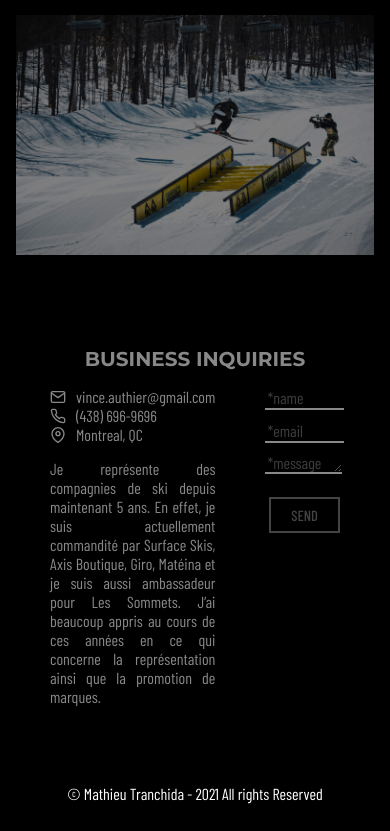
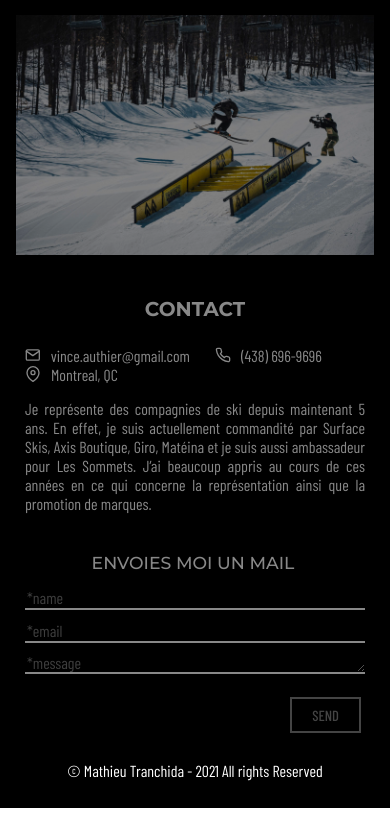
Before and after one commit to mathieutranchida/vincent-authier-website, a React (Create React App) app: page / in a window 390 px wide. Shown: the part 3094-3925 px from the top of the page. After the commit the page ends 3902 px from the top, so only its background shows below. Built offline with nearby package versions, Linux system fonts and the light colour scheme; a web font is replaced by a local one.

Commit message:
responsive contact me section

```diff
--- a/src/components/ContactMe.js
+++ b/src/components/ContactMe.js
@@ -40,9 +40,10 @@ const Homepage = () => {
   return (
     <>
       <Wrapper>
-        <H1>Business Inquiries</H1>
+        <H1>Contact</H1>
         <Main>
           <Contact>
+            <ContactMain>
               <ContactDiv>
                 <FiMail />
                 <ContactInfo>vince.authier@gmail.com</ContactInfo>
@@ -55,6 +56,7 @@ const Homepage = () => {
                 <FiMapPin />
                 <ContactInfo>Montreal, QC</ContactInfo>
               </ContactDiv>
+            </ContactMain>
             <ContactDescription>
               Je représente des compagnies de ski depuis maintenant 5 ans. En
               effet, je suis actuellement commandité par Surface Skis, Axis
@@ -64,6 +66,7 @@ const Homepage = () => {
             </ContactDescription>
           </Contact>
           <EmailJs>
+            <H2>Envoies moi un mail</H2>
             <Form className="contact-form" onSubmit={sendEmail}>
               <Input type="hidden" name="contact_number" />
               <Div>
@@ -133,6 +136,15 @@ const Wrapper = styled.div`
   align-items: center;
   flex-direction: column;
   padding: 50px;
+  @media (max-width: 700px) {
+    padding: 0px 50px;
+  }
+  @media (max-width: 650px) {
+    padding: 0px 40px;
+  }
+  @media (max-width: 500px) {
+    padding: 0px 25px;
+  }
 `;
 
 const H1 = styled.h2`
@@ -140,6 +152,21 @@ const H1 = styled.h2`
   font-weight: 700;
   font-family: "Montserrat", sans-serif;
   font-size: 15pt;
+  text-align: center;
+  @media (max-width: 700px) {
+    margin-bottom: 0px;
+  }
+`;
+
+const H2 = styled.h2`
+  @media (min-width: 701px) {
+    display: none;
+  }
+  text-transform: uppercase;
+  font-weight: 500;
+  font-family: "Montserrat", sans-serif;
+  font-size: 13pt;
+  text-align: center;
 `;
 
 const Main = styled.div`
@@ -147,11 +174,36 @@ const Main = styled.div`
   justify-content: center;
   width: 100%;
   max-width: 1000px;
+  @media (max-width: 700px) {
+    flex-direction: column;
+  }
 `;
 
 const Contact = styled.div`
   width: 350px;
   margin-right: 50px;
+  @media (max-width: 700px) {
+    width: 100%;
+    margin: 25px 0px;
+  }
+`;
+
+const ContactMain = styled.div`
+  @media (max-width: 700px) {
+    display: grid;
+    grid-template-columns: 165px 107px 93px;
+    grid-column-gap: 25px;
+    justify-content: center;
+  }
+  @media (max-width: 468px) {
+    grid-template-columns: 165px 107px;
+    grid-column-gap: 25px;
+    justify-content: left;
+  }
+  @media (max-width: 345px) {
+    grid-template-columns: 165px;
+    grid-column-gap: 25px;
+  }
 `;
 
 const ContactDiv = styled.div`
@@ -169,7 +221,7 @@ const ContactDescription = styled.div`
 `;
 
 const EmailJs = styled.div`
-  width: 600px;
+  width: calc(100% - 4px);
 `;
 
 const Form = styled.form`
@@ -196,7 +248,8 @@ const Input = styled.input`
 `;
 
 const Textarea = styled.textarea`
-  width: 100%;
+  width: calc(100% + 2px);
+
   height: 15px;
   outline: none;
   border: none;
```
Also changed, not shown: 1 other file (tests, documents, lock files or other folders). Lines whose indentation alone changed are shown as unchanged.
